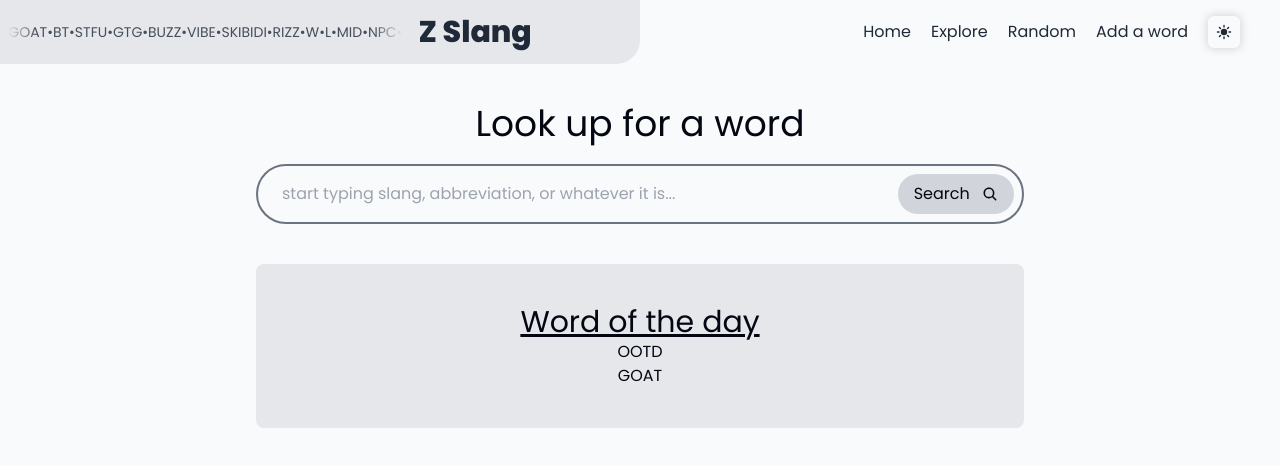
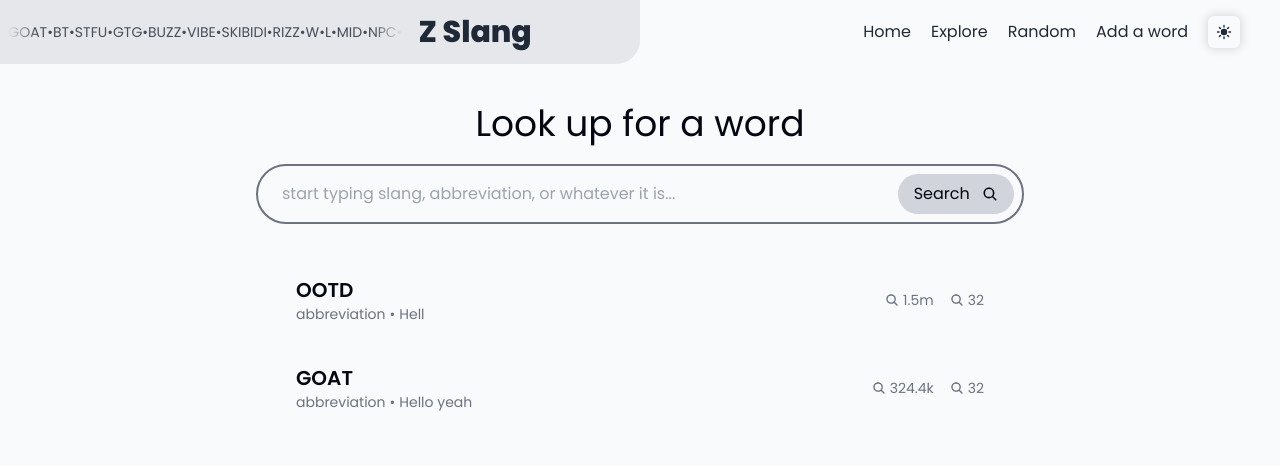
Before and after one commit to m4dd0c/genZ-dictionary, a Next.js app: page /explore in a window 1280 px wide. Shown: the top 466 px of the page. Built offline with nearby package versions, Linux system fonts and the light colour scheme.

Commit message:
build: SpellCard

```diff
--- a/app/explore/page.tsx
+++ b/app/explore/page.tsx
@@ -1,29 +1,9 @@
 import SpellCard from "@/components/SpellCard";
-import { IWord } from "@/types/types";
+import { words } from "@/utils/constants";
 import React from "react";
 import { IoSearch } from "react-icons/io5";
 
 const page = () => {
-  const words: IWord[] = [
-    {
-      _id: "1",
-      word: "OOTD",
-      synonym: "Hell",
-      type: "abbreviation",
-      full_form: "Outfit of the day.",
-      meaning: "When someone shows his/her outfit he/she wearing the day.",
-      example: "Hey guys look at his ootd; its so mid.",
-    },
-    {
-      _id: "2",
-      word: "GOAT",
-      synonym: "Hello yeah",
-      type: "abbreviation",
-      full_form: "greatest of all time.",
-      meaning: "When someone is all time best in specific field.",
-      example: "Virat kohli is GOAT.",
-    },
-  ];
   return (
     <div className="bg-high text-high mx-auto max-w-3xl text-center">
       <h1 className="mb-5 mt-10 text-4xl">Look up for a word</h1>
@@ -37,15 +17,11 @@ const page = () => {
           <IoSearch />
         </button>
       </div>
-      <div className="bg-mid my-10 rounded-lg px-5 py-10">
-        {/* something  */}
-        <h1 className="text-3xl underline">Word of the day</h1>
-        <div>
-          {/* cards */}
-          {words.map((data) => (
-            <SpellCard key={data._id} data={data} />
-          ))}
-        </div>
+      <div className="my-10 px-5">
+        {/* cards */}
+        {words.map((data) => (
+          <SpellCard key={data._id} data={data} />
+        ))}
       </div>
     </div>
   );
--- a/app/globals.css
+++ b/app/globals.css
@@ -46,12 +46,6 @@ body::-webkit-scrollbar {
   .bg-min {
     @apply dark:bg-dark-min bg-light-min;
   }
-  .bg-neutral {
-    @apply bg-neutral;
-  }
-  .text-neutral {
-    @apply text-neutral;
-  }
   /*text*/
   .text-high {
     @apply text-dark-high dark:text-light-high;
--- a/components/SpellCard.tsx
+++ b/components/SpellCard.tsx
@@ -1,7 +1,31 @@
+import { IWord } from "@/types/types";
+import { IoSearch } from "react-icons/io5";
 import React from "react";
-interface IWord {}
-const SpellCard = ({ data }: IWord) => {
-  return <div>{data.word}</div>;
+import { decorateNum } from "@/utils";
+const SpellCard = ({ data }: { data: IWord }) => {
+  return (
+    <div className="hover:bg-mid my-4 flex cursor-pointer items-center justify-between gap-4 rounded-md px-5 py-3 transition-all">
+      <div className="text-left">
+        <h1 className="text-xl font-semibold">{data.word}</h1>
+        <div className="flex items-center gap-1 text-sm text-neutral">
+          <p>{data.type}</p>
+          <p>•</p>
+          <p>{data.synonym}</p>
+        </div>
+      </div>
+
+      <div className="flex gap-4 text-sm text-neutral">
+        <div className="flex items-center gap-1">
+          <IoSearch />
+          <p>{decorateNum(data.upvotes)}</p>
+        </div>
+        <div className="flex items-center gap-1">
+          <IoSearch />
+          <p>{decorateNum(data.downvotes)}</p>
+        </div>
+      </div>
+    </div>
+  );
 };
 
 export default SpellCard;
--- a/types/types.d.ts
+++ b/types/types.d.ts
@@ -15,4 +15,6 @@ interface IWord {
   full_form: string;
   example: string;
   meaning: string;
+  upvotes: number;
+  downvotes: number;
 }
--- /dev/null
+++ b/utils/constants.ts
@@ -0,0 +1,26 @@
+import { IWord } from "@/types/types";
+
+export const words: IWord[] = [
+  {
+    _id: "1",
+    word: "OOTD",
+    synonym: "Hell",
+    type: "abbreviation",
+    full_form: "Outfit of the day.",
+    upvotes: 1514445,
+    downvotes: 32,
+    meaning: "When someone shows his/her outfit he/she wearing the day.",
+    example: "Hey guys look at his ootd; its so mid.",
+  },
+  {
+    _id: "2",
+    word: "GOAT",
+    synonym: "Hello yeah",
+    upvotes: 324445,
+    downvotes: 32,
+    type: "abbreviation",
+    full_form: "greatest of all time.",
+    meaning: "When someone is all time best in specific field.",
+    example: "Virat kohli is GOAT.",
+  },
+];
--- /dev/null
+++ b/utils/index.ts
@@ -0,0 +1,8 @@
+export const decorateNum = (num: number) => {
+  const k = 1000;
+  const m = 1000000;
+  let res = num.toString();
+  if (num >= k) res = (num / k).toFixed(1) + "k";
+  if (num >= m) res = (num / m).toFixed(1) + "m";
+  return res;
+};
```
